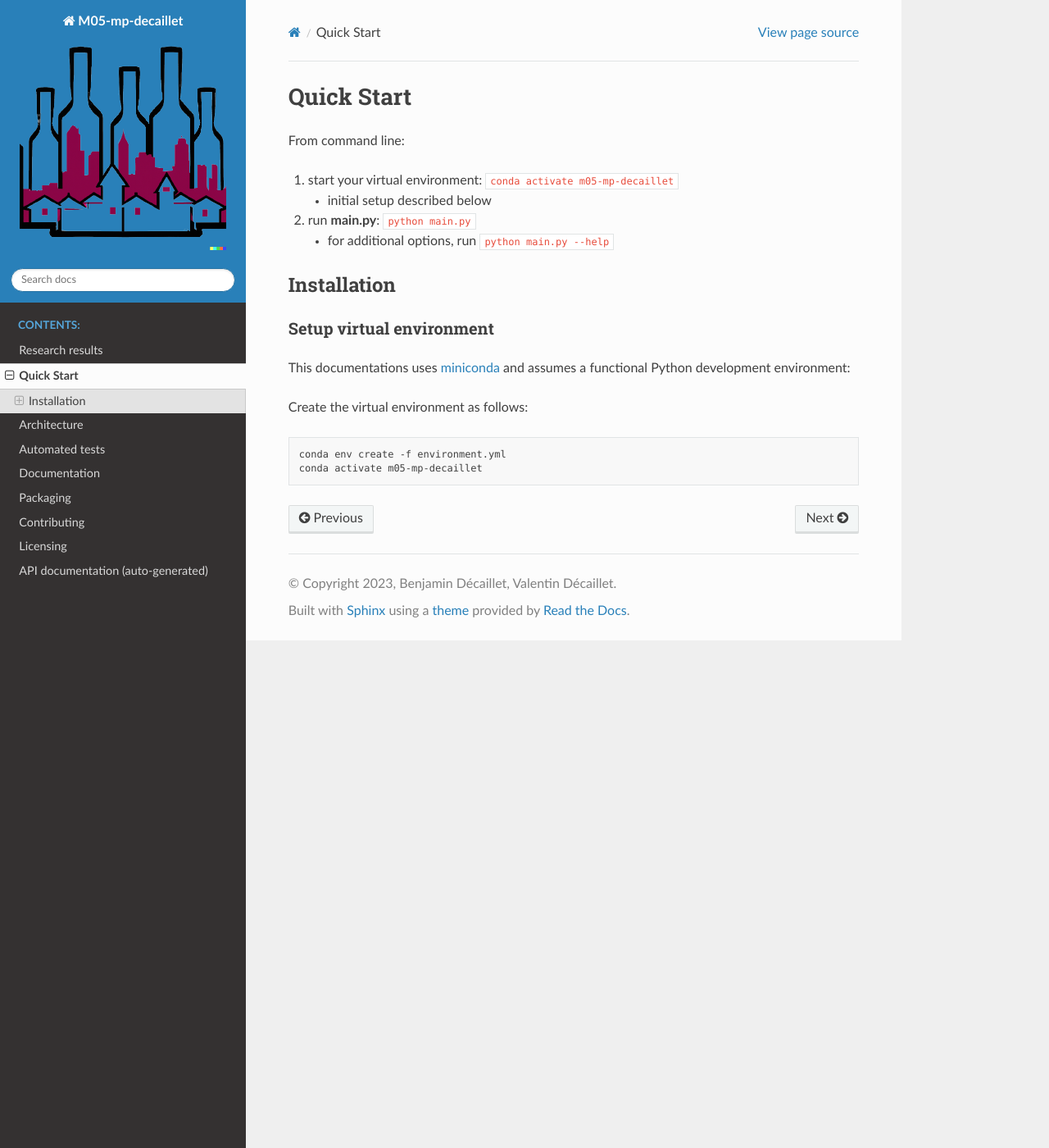
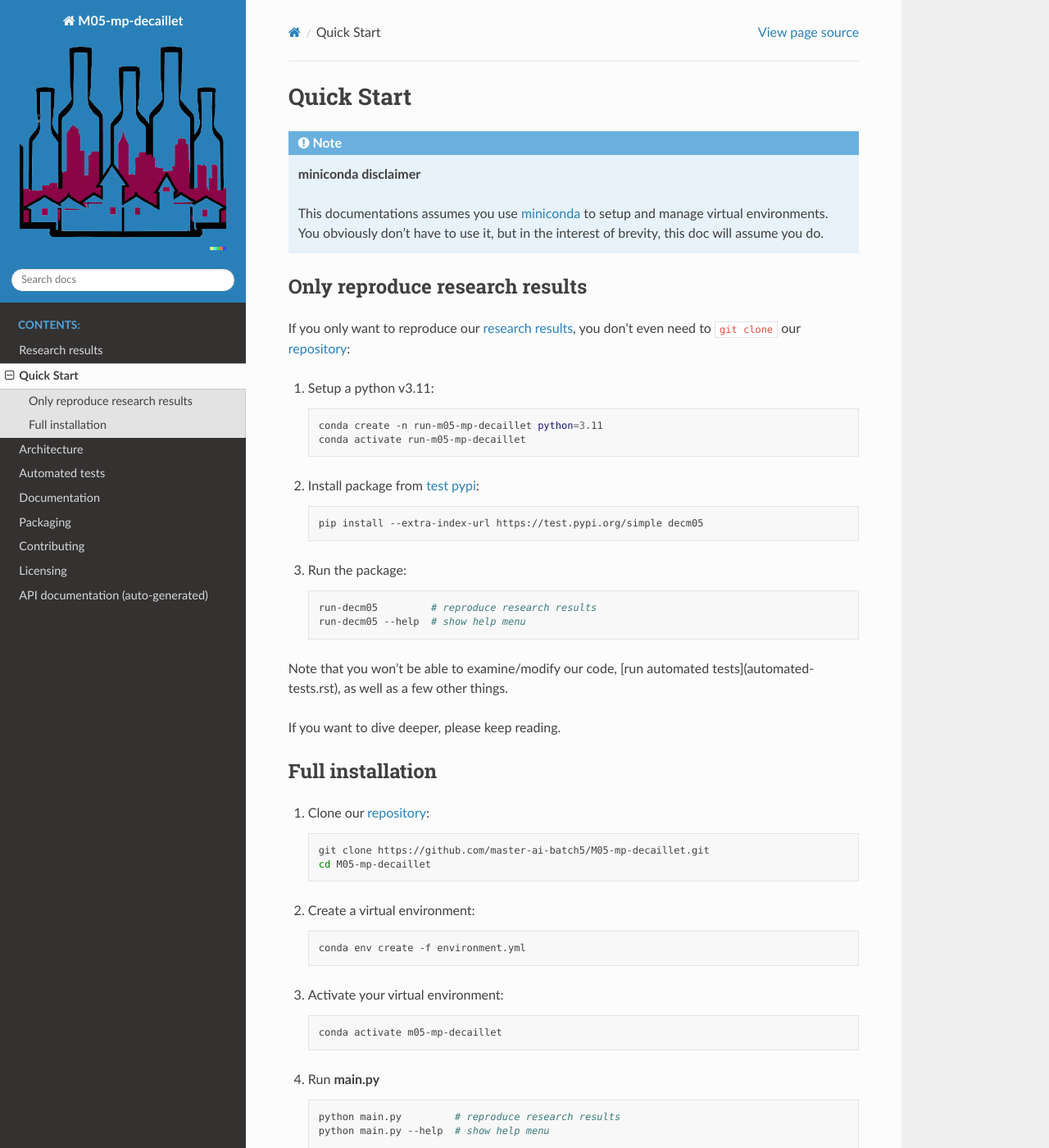
Before and after one commit to BenjaminDecaillet/M05-mp-decaillet, a Sphinx documentation site: the page built from doc/quick-start.rst, in a window 1280 px wide and 1400 px high. Shown: the whole window at 82% size. Built offline with Sphinx 7.4.7 and the Read the Docs theme 2.0.0, drawn with Linux system fonts in a browser that asks for light colours; pages that are not in the unit, such as notebooks, are missing from menus; some of the changed text lies outside the part shown.

Commit message:
doc(quick-start): update quick-start guide

```diff
--- a/doc/quick-start.rst
+++ b/doc/quick-start.rst
@@ -1,27 +1,82 @@
 Quick Start
-============
-From command line:
-
-#. start your virtual environment: ``conda activate m05-mp-decaillet``
-
-   * initial setup described below
-
-#. run **main.py**: ``python main.py``
-
-   * for additional options, run ``python main.py --help``
+===========
 
 
-Installation
-------------
+.. note::
+   **miniconda disclaimer**
 
-Setup virtual environment
-~~~~~~~~~~~~~~~~~~~~~~~~~
+   This documentations assumes you use `miniconda <https://docs.conda.io/en/latest/miniconda.html>`_
+   to setup and manage virtual environments. You obviously don't have to use it, but in the interest
+   of brevity, this doc will assume you do.
 
-This documentations uses `miniconda <https://docs.conda.io/en/latest/miniconda.html>`_ and assumes a functional Python development environment:
 
-Create the virtual environment as follows:
 
-.. code:: bash
+Only reproduce research results
+-------------------------------
 
-   conda env create -f environment.yml
-   conda activate m05-mp-decaillet
+If you only want to reproduce our `research results <research-results.html>`_, you don't even need to
+``git clone`` our `repository <https://github.com/master-ai-batch5/M05-mp-decaillet>`_:
+
+#. Setup a python v3.11:
+
+   .. code:: bash
+
+      conda create -n run-m05-mp-decaillet python=3.11
+      conda activate run-m05-mp-decaillet
+
+#. Install package from `test pypi <https://test.pypi.org/project/decm05/>`_:
+
+   .. code:: bash
+
+      pip install --extra-index-url https://test.pypi.org/simple decm05
+
+#. Run the package:
+
+   .. code:: bash
+
+      run-decm05         # reproduce research results
+      run-decm05 --help  # show help menu
+
+Note that you won't be able to examine/modify our code, [run automated tests](automated-tests.rst),
+as well as a few other things.
+
+If you want to dive deeper, please keep reading.
+
+
+
+Full installation
+-----------------
+
+#. Clone our `repository <https://github.com/master-ai-batch5/M05-mp-decaillet>`_:
+
+   .. code:: bash
+
+      git clone https://github.com/master-ai-batch5/M05-mp-decaillet.git
+      cd M05-mp-decaillet
+
+#. Create a virtual environment:
+
+   .. code:: bash
+
+      conda env create -f environment.yml
+
+#. Activate your virtual environment:
+
+   .. code:: bash
+
+      conda activate m05-mp-decaillet
+
+#. Run **main.py**
+
+   .. code:: bash
+
+      python main.py         # reproduce research results
+      python main.py --help  # show help menu
+
+#. (optional) Install the package as editable, to define alias ``run_decm05``
+
+   .. code:: bash
+
+      pip install -e .   # install the package as editable
+      run_decm05         # use the new alias
+      run_decm05 --help  # show help menu
```
